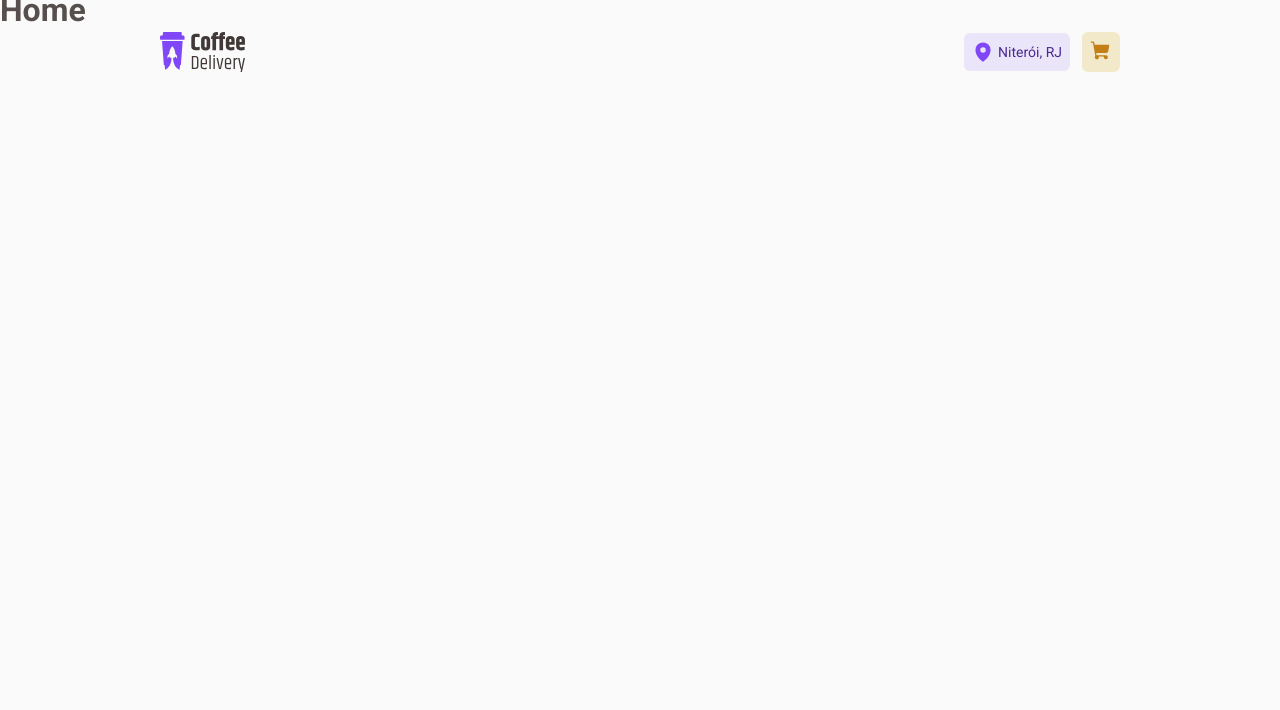
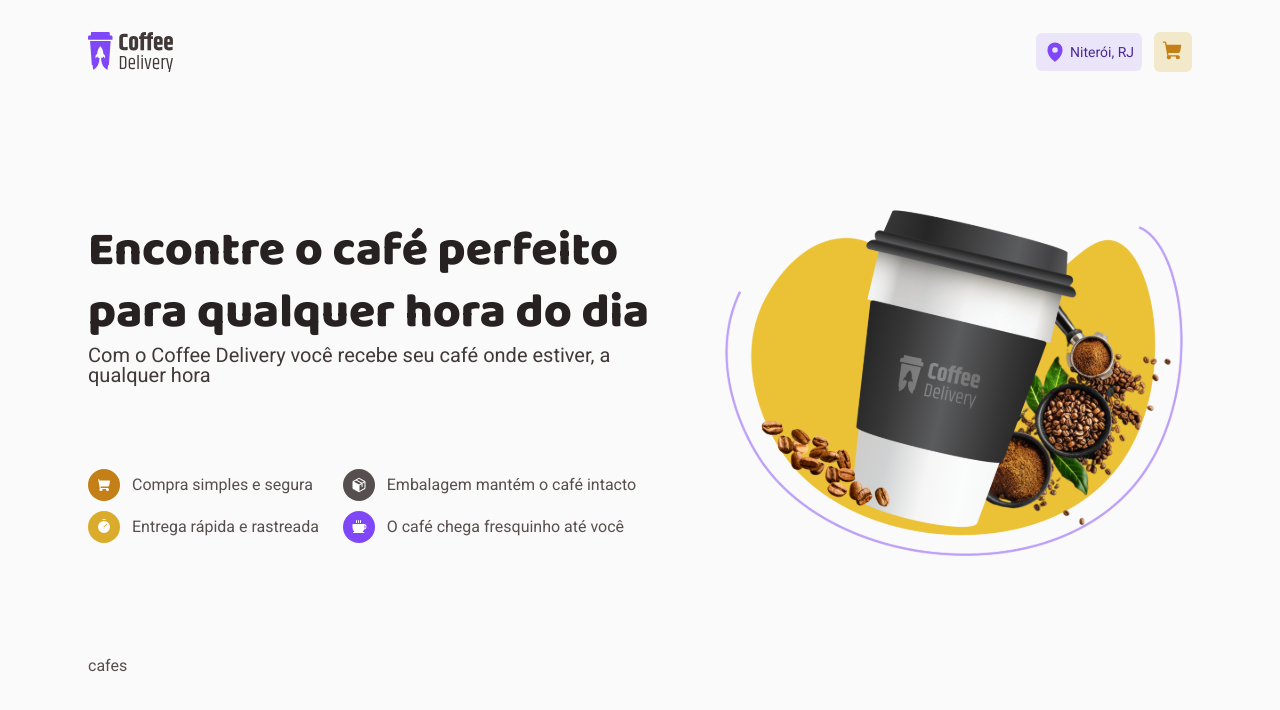
Before and after one commit to LucasAyrosa/coffee-delivery-desafio02-react-2022, a React (Vite) app in the folder coffee-delivery/: page / in a window 1280 px wide. Shown: the top 710 px of the page. Built offline with nearby package versions, Linux system fonts and the light colour scheme.

Commit message:
intro da página principal

```diff
--- a/coffee-delivery/src/components/Header/styles.ts
+++ b/coffee-delivery/src/components/Header/styles.ts
@@ -3,13 +3,14 @@
 export const HeaderContainer = styled.header`
     position: fixed;
     top: 0;
-    width: 100%;
+    width: calc(100% - 1rem);
+    max-width: calc(1120px - 1rem);
     overflow: hidden;
 
     display: flex;
     align-items: center;
     justify-content: space-between;
-    padding: 2rem 10rem;
+    padding: 2rem 0;
 
     nav {
         display: flex;
--- /dev/null
+++ b/coffee-delivery/src/components/Intro/index.tsx
@@ -0,0 +1,23 @@
+import { IntroContainer, Items, ListItem, Title } from "./styles";
+import {ShoppingCart, Package, Timer, Coffee } from 'phosphor-react';
+import introImg  from '../../assets/introImg.svg';
+
+export function Intro() {
+    return (
+        <IntroContainer>
+            <div>
+                <Title>
+                    <h1>Encontre o café perfeito para qualquer hora do dia</h1>
+                    <span>Com o Coffee Delivery você recebe seu café onde estiver, a qualquer hora</span>
+                </Title>
+                <Items>
+                    <ListItem color="yellowDark"><ShoppingCart size={32} weight='fill' />Compra simples e segura</ListItem>
+                    <ListItem color="yellow"><Timer size={32} weight='fill' />Entrega rápida e rastreada</ListItem>
+                    <ListItem color="baseText"><Package size={32} weight='fill' />Embalagem mantém o café intacto</ListItem>
+                    <ListItem color='purple'><Coffee size={32} weight='fill' />O café chega fresquinho até você</ListItem>
+                </Items>
+            </div>
+            <img src={introImg} alt="" />
+        </IntroContainer>
+    )
+}
--- /dev/null
+++ b/coffee-delivery/src/components/Intro/styles.ts
@@ -0,0 +1,71 @@
+import styled from "styled-components";
+
+export const IntroContainer = styled.div`
+    height: 544px;
+    padding: 92px 0;
+    display: flex;
+    gap: 3.5rem;
+    align-items: center;
+
+    div {
+        display: flex;
+        flex-direction: column;
+    }
+`;
+
+export const Title = styled.div`
+    flex: 1;
+    display: flex;
+    flex-direction: column;
+    align-items: flex-start;
+
+    h1 {
+        color: ${props => props.theme["base-title"]};
+        font-family: 'Baloo 2', cursive;
+        font-size: 3rem;
+        font-weight: 800;
+        line-height: 130%;
+    }
+
+    span {
+        color: ${props => props.theme["base-subtitle"]};
+        font-size: 1.25rem;
+    }
+`;
+
+export const Items = styled.ul`
+    height: 5.25rem;
+    display: flex;
+    flex-direction: column;
+    flex-wrap: wrap;
+
+    list-style: none;
+
+    margin-top: 4.875rem;
+`;
+
+const LIST_ITEM_COLORS = {
+    yellowDark: 'yellow-dark',
+    yellow: 'yellow',
+    baseText: 'base-text',
+    purple: 'purple'
+} as const
+
+interface ListItemProps {
+    color: keyof typeof LIST_ITEM_COLORS
+}
+
+export const ListItem = styled.li<ListItemProps>`
+    flex: 1;
+    display: flex;
+    align-items: center;
+    gap: 0.75rem;
+    color: ${props => props.theme["base-text"]};
+
+    svg {
+        padding: .5rem;
+        border-radius: 1000px;
+        background: ${props => props.theme[LIST_ITEM_COLORS[props.color]]};
+        color: ${props => props.theme.white};
+    }
+`;
--- a/coffee-delivery/src/layout/DefaultLayout/styles.ts
+++ b/coffee-delivery/src/layout/DefaultLayout/styles.ts
@@ -1,7 +1,13 @@
 import styled from "styled-components";
 
 export const LayoutContainer = styled.div`
-    /* width: 100%; */
+    width: 100%;
+    max-width: 1120px;
+    padding: 0.5rem;
+
+    height: calc(100vh - 10rem);
+    margin: 0 auto;
+    margin-top: 6.5rem;
 
     background: ${props => props.theme.background};
 
--- a/coffee-delivery/src/pages/Home/index.tsx
+++ b/coffee-delivery/src/pages/Home/index.tsx
@@ -1,5 +1,11 @@
+import { Intro } from "../../components/Intro";
+import { HomeContainer } from "./styles";
+
 export function Home() {
     return (
-        <h1>Home</h1>
+        <HomeContainer>
+            <Intro />
+            <div>cafes</div>
+        </HomeContainer>
     )
 }
--- /dev/null
+++ b/coffee-delivery/src/pages/Home/styles.ts
@@ -0,0 +1,8 @@
+import styled from "styled-components";
+
+export const HomeContainer = styled.main`
+    /* display: flex;
+    align-items: center;
+    justify-content: space-between;
+    padding: 2rem 10rem; */
+`;
--- a/coffee-delivery/src/styles/themes/default.ts
+++ b/coffee-delivery/src/styles/themes/default.ts
@@ -10,7 +10,7 @@
     'purple': '#8047f8',
     'purple-light': '#ebe5f9',
 
-    'base-line': '#272221',
+    'base-title': '#272221',
     'base-subtitle': '#403937',
     'base-text':'#574f4d',
     'base-label': '#8d8686',
```
Also changed, not shown: coffee-delivery/src/assets/introImg.svg (added).
